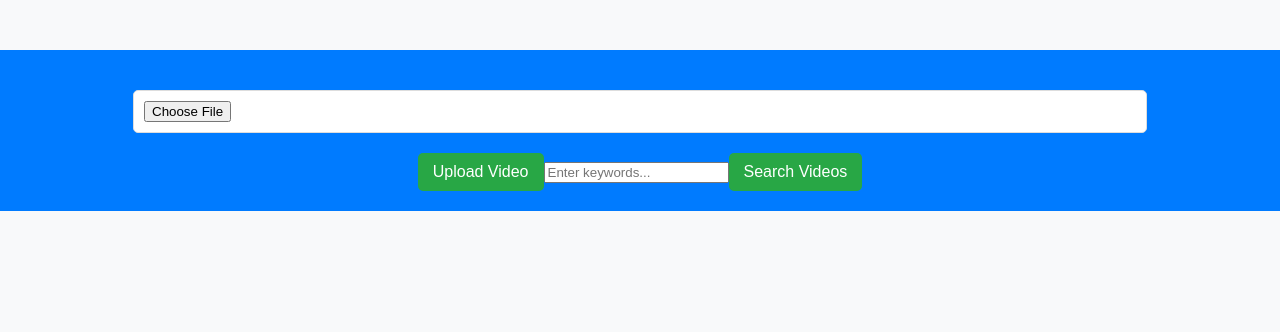
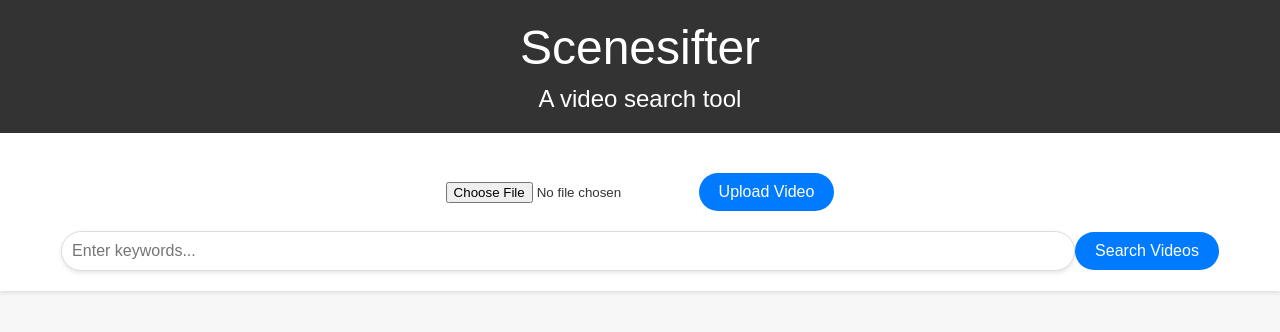
Before and after one commit to mingchao-zhang/SceneSifter, a React (Create React App) app in the folder frontend/: page / in a window 1280 px wide. Shown: the top 332 px of the page. Built offline with nearby package versions, Linux system fonts and the light colour scheme.

Commit message:
improve frontend style

```diff
--- a/frontend/src/App.css
+++ b/frontend/src/App.css
@@ -1,72 +1,133 @@
-/* body margin and padding */
 body {
+  font-family: 'Arial', sans-serif;
   margin: 0;
   padding: 0;
-  font-family: -apple-system, BlinkMacSystemFont, "Segoe UI", Roboto, "Helvetica Neue", Arial, sans-serif;
-  background-color: #f8f9fa;
+  background-color: #f7f7f7;
   color: #333;
 }
 
-/* app header */
 .App-header {
+  background-color: #fff;
+  padding: 20px;
+  text-align: center;
+  box-shadow: 0 2px 4px rgba(0,0,0,0.1);
+  margin-bottom: 20px;
+}
+
+.App-header input[type="text"] {
+  padding: 10px;
+  width: 80%;
+  margin-top: 20px;
+  border: 1px solid #ddd;
+  border-radius: 20px;
+  font-size: 16px;
+  box-shadow: 0 2px 4px rgba(0,0,0,0.1);
+}
+
+.App-header button {
+  padding: 10px 20px;
+  margin-top: 20px;
+  border: none;
+  border-radius: 20px;
   background-color: #007bff;
-  padding: 20px;
+  color: white;
+  font-size: 16px;
+  cursor: pointer;
+}
+
+.App-header button:hover {
+  background-color: #0056b3;
+}
+
+.video-listing {
+  display: grid;
+  grid-template-columns: repeat(auto-fill, minmax(280px, 1fr));
+  gap: 20px;
+  padding: 0 20px;
+}
+
+.video-item {
+  background-color: #fff;
+  border-radius: 15px;
+  overflow: hidden;
+  box-shadow: 0 4px 6px rgba(0,0,0,0.1);
+  display: flex;
+  flex-direction: column;
+  justify-content: space-between;
+}
+
+.video-item-header {
+  display: flex;
+  align-items: center;
+  gap: 10px;
+  padding: 15px;
+  background-color: #eceff1;
+  border-top-left-radius: 15px;
+  border-top-right-radius: 15px;
+}
+
+.video-thumbnail {
+  width: 100%;
+  height: auto;
+  display: block;
+  object-fit: cover;
+}
+
+.video-info {
+  padding: 15px;
+  display: flex;
+  flex-direction: column;
+  gap: 5px;
+}
+
+.video-info h3 {
+  margin: 0;
+  font-size: 1.1em;
+}
+
+.video-info span {
+  font-size: 0.9em;
+  color: #666;
+}
+
+.video-item a {
+  text-decoration: none;
+  color: #007bff;
+  font-weight: bold;
+  margin-left: 15px;
+}
+
+.video-item a:hover {
+  text-decoration: underline;
+}
+
+.heart-icon {
+  margin-left: auto;
+  cursor: pointer;
+}
+
+@media (max-width: 768px) {
+  .App-header input[type="text"] {
+    width: 70%;
+  }
+
+  .video-listing {
+    grid-template-columns: 1fr;
+    padding: 0 10px;
+  }
+}
+
+.app-name {
+  background-color: #333;
   color: white;
   text-align: center;
+  padding: 20px 0;
+  font-size: 3rem;
+  font-weight: 300;
 }
 
-/* file input field */
-input[type="file"] {
-  margin-top: 20px;
-  padding: 10px;
-  border: 1px solid #ddd;
-  display: block;
-  width: 80%;
-  margin-left: auto;
-  margin-right: auto;
-  background-color: #fff;
-  border-radius: 5px;
+.app-name-subtitle {
+  font-size: 1.5rem;
+  font-weight: 300;
+  margin-top: 10px;
 }
-
-/* upload button */
-button {
-  background-color: #28a745;
-  color: white;
-  padding: 10px 15px;
-  margin-top: 20px;
-  border: none;
-  border-radius: 5px;
-  cursor: pointer;
-  font-size: 16px;
-  transition: background-color 0.3s ease-in-out;
-}
-
-button:hover {
-  background-color: #218838;
-}
-
-
-.App {
-  text-align: center;
-  margin-top: 50px;
-}
-
-body, html {
-  height: 100%;
-  margin: 0;
-}
-
-.App {
-  min-height: 100%;
-  padding-bottom: 50px;
-  box-sizing: border-box;
-  -webkit-box-sizing: border-box;
-  -moz-box-sizing: border-box;
-}
-
-/* text */
-p {
-  color: #fff;
-  margin-top: 15px;
-  font-style: italic;
-}
--- a/frontend/src/App.js
+++ b/frontend/src/App.js
@@ -79,6 +79,11 @@ function App() {
 
   return (
     <div className="App">
+      <div className="app-name">
+        Scenesifter
+        <div className="app-name-subtitle">A video search tool</div>
+      </div>
+
       <header className="App-header">
         <input type="file" onChange={handleFileChange} accept="video/*" />
         <button onClick={handleUpload}>Upload Video</button>
@@ -94,7 +99,7 @@ function App() {
       </header>
       {/* Display relevant videos */}
       {videoData.map((video, index) => (
-        <div key={index}>
+        <div key={index} className="video-item">
           <h2>{video.videoName}</h2>
           <video
             ref={(el) => videoRefs.current.set(video.videoName, el)}
```
